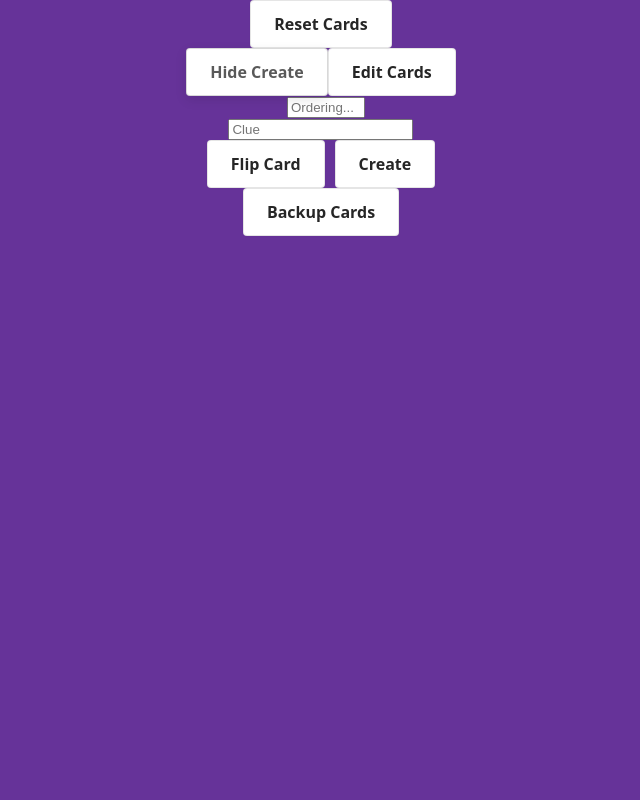
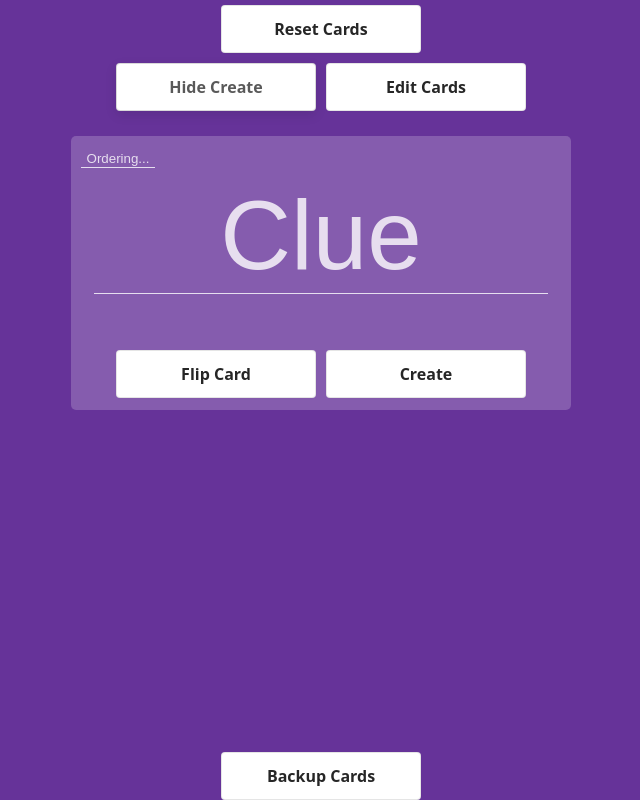
Before and after one commit to matthewakuhata/flashcards, a React (Create React App) app: page / in a window 1280 px wide. Both pictures are taken after a click on the button "Create Card". Shown: the whole page, without its empty margins (319-959 px from the left). Built offline with nearby package versions, Linux system fonts and the light colour scheme.

Commit message:
Update CSS styles

```diff
--- a/src/App.css
+++ b/src/App.css
@@ -5,8 +5,97 @@
   display: flex;
   flex-direction: column;
   align-items: center;
-  height: 100vh;
+  height: 100%;
+  min-height: 100vh;
+  width: 100%;
 }
+
+.center {
+  margin: auto;
+}
+
+.top-10px {
+  margin-top: 10px !important;
+}
+
+.top {
+  margin-top: auto !important;
+}
+
+.editFlashCards{
+  display: flex;
+  flex-direction: column;
+  align-items: center;
+
+}
+
+.editFlashCards__container{
+  display: grid;
+  grid-template-columns: repeat(2, 1fr);
+}
+
+.editFlashCards__filters {
+  margin-top: 50px;
+  margin-inline: auto;
+  padding: 10px;
+  display: flex;
+  justify-content: center;
+  border-radius: 5px;
+  border: 1px solid white
+}
+
+.editFlashCards__filters input {
+  margin: 5px;
+  width: 200px;
+}
+
+.flashcardAdd {
+  padding: 12px 0px 12px;
+  border-radius: 5px;
+  width: 500px;
+  margin: 20px;
+  font-size: 15px;
+  background-color: rgba(255, 255, 255, 0.2);
+  height: 250px;
+  display: flex;
+  flex-direction: column;
+}
+
+input {
+  border: 0;
+  outline: 0;
+  background: transparent;
+  border-bottom: 1px solid rgb(255, 255, 255, 0.8);
+  min-width: 20px;
+  margin-bottom: 10px;
+  color: white;
+  text-align: center;
+}
+
+.button-group button {
+  margin: 5px;
+}
+
+.medium-text {
+  font-size: 100px !important;
+}
+
+.flashcardAdd__clue{
+  font-size: 98px;
+  width: 90%;
+}
+
+.flashcardAdd__answer input{
+  font-size: 20px;
+}
+
+
+::placeholder{ /* Chrome, Firefox, Opera, Safari 10.1+ */
+  color: rgb(255, 255, 255, 0.8);
+  opacity: 1; /* Firefox */
+  text-align: center;
+}
+
 
 .flashcard {
   padding: 12px 0px 12px;
@@ -20,6 +109,10 @@
   flex-direction: column;
 }
 
+.flashcard:hover {
+  cursor: pointer;
+}
+
 .flashcard span {
   padding-left: 10px;
   margin-right: auto;
@@ -30,33 +123,7 @@
 }
 
 .flashcard__answer {
-  font-size: 2vh;
-}
-
-.newFlashcard {
-  margin: 20px;
-  width: 100%;
-  align-items: center;
-}
-
-.newFlashcard input {
-  width: 100%;
-  height: 30px;
   font-size: 20px;
-  margin-bottom: 5px;
-  border: 1px solid rgba(0, 0, 0, 0.1);
-  border-radius: 0.25rem;
-  box-shadow: rgba(0, 0, 0, 0.02) 0 1px 3px 0;
-  box-sizing: border-box;
-}
-
-.newFlashcard button {
-  width: 12rem;
-}
-
-.flashcardControls button {
-  margin: 5px;
-  width: 12rem;
 }
 
 .App-logo {
@@ -66,6 +133,7 @@
 
 /* CSS */
 .button {
+  width: 200px;
   align-items: center;
   background-color: #ffffff;
   border: 1px solid rgba(0, 0, 0, 0.1);
@@ -91,7 +159,6 @@
   -webkit-user-select: none;
   touch-action: manipulation;
   vertical-align: baseline;
-  width: auto;
 }
 
 .button:hover,
```
